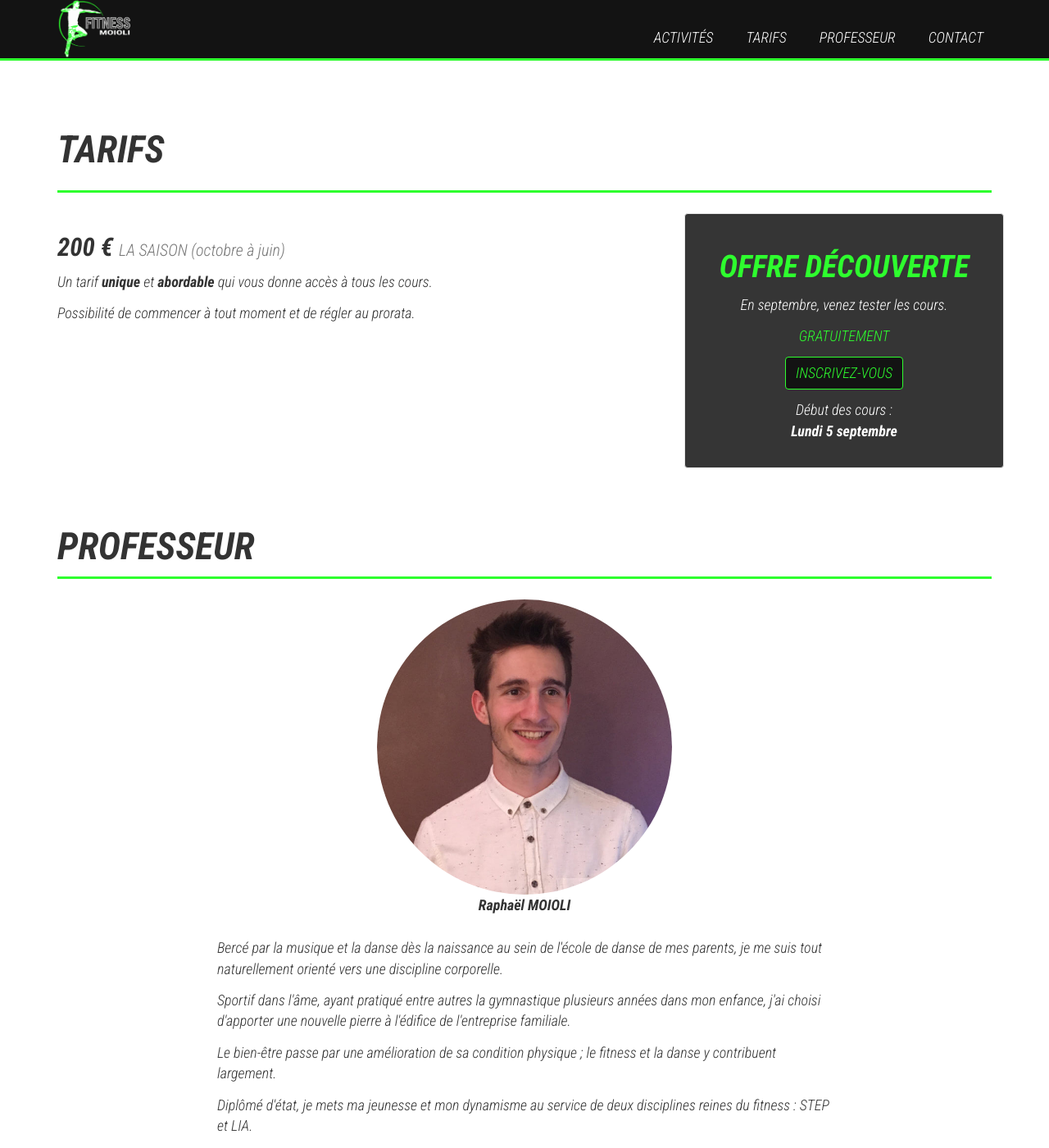
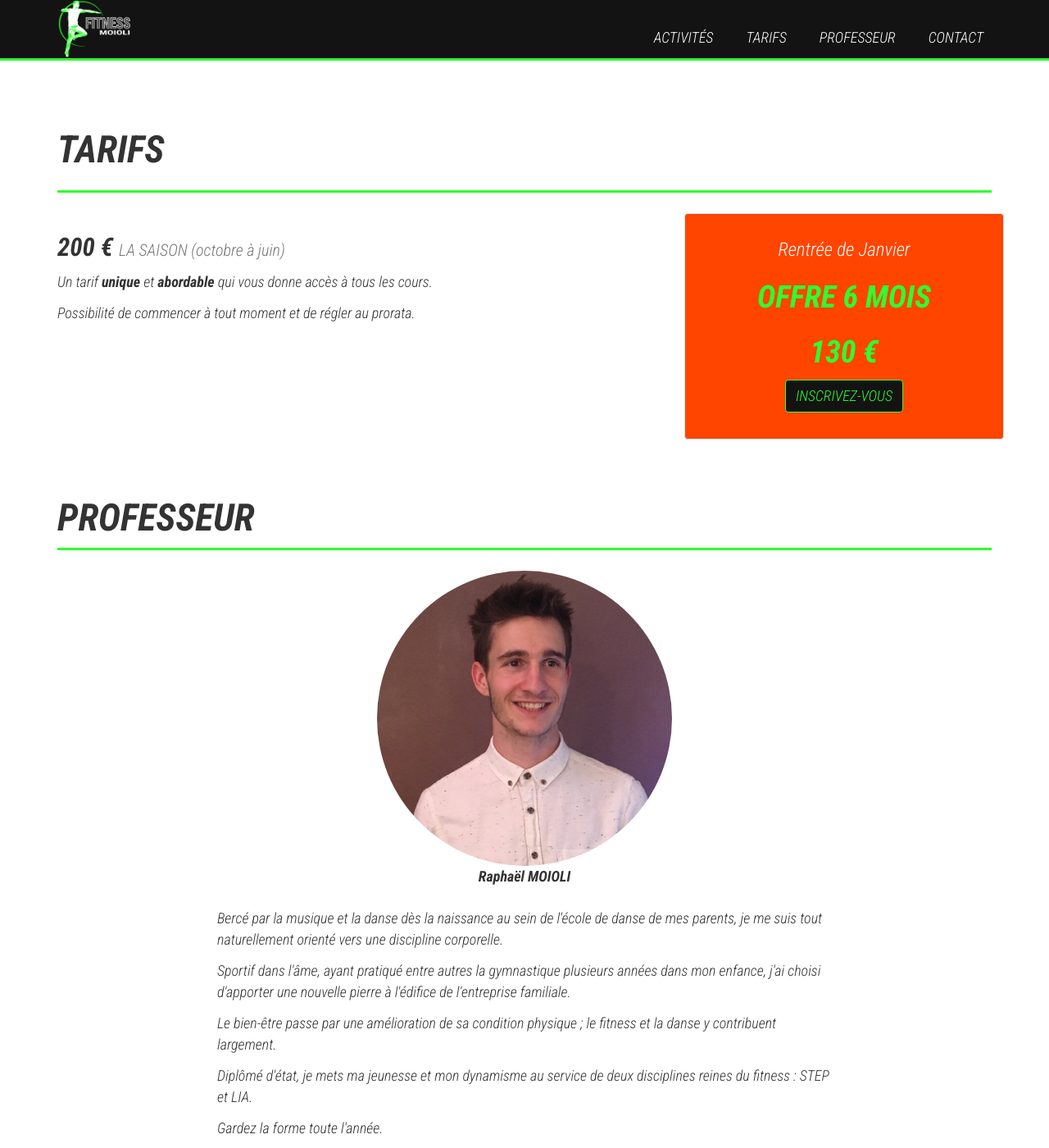
Before and after one commit to pgiraud/fitnessmoioli, a Jekyll site: the page built from index.md, in a window 1280 px wide and 1400 px high, scrolled down 1300 px. Shown: the whole window at 82% size. Built offline with Jekyll 4.4.1, drawn with Linux system fonts in a browser that asks for light colours; nearby versions of some CDN libraries.

Commit message:
Offre janvier

```diff
--- a/_sass/_base.scss
+++ b/_sass/_base.scss
@@ -71,7 +71,8 @@ h1, h2, h3 {
 }
 
 #tarifs .well {
-  background-color: #353535;
+  //background-color: #353535;
+  background-color: orangered;
   color: white;
 
   h2 {
--- a/index.md
+++ b/index.md
@@ -147,18 +147,15 @@ section: home
               </p>
             </div>
             <div class="col-sm-4 well text-center">
+              <h4>Rentrée de Janvier</h4>
               <h2 id="decouverte">
-                Offre découverte
+                Offre 6 Mois
+              </h2>
+              <h2>
+                130 €
               </h2>
               <p>
-                En septembre, venez tester les cours.
-              </p>
-              <p class="text-primary">GRATUITEMENT</p>
-              <p>
                 <a class="btn btn-primary" href="https://goo.gl/forms/gj4Smi4gvi99e25L2" target="_blank">Inscrivez-vous</a>
-              </p>
-              <p>
-                Début des cours : <br><b>Lundi 5 septembre</b>
               </p>
             </div>
           </div>
```
